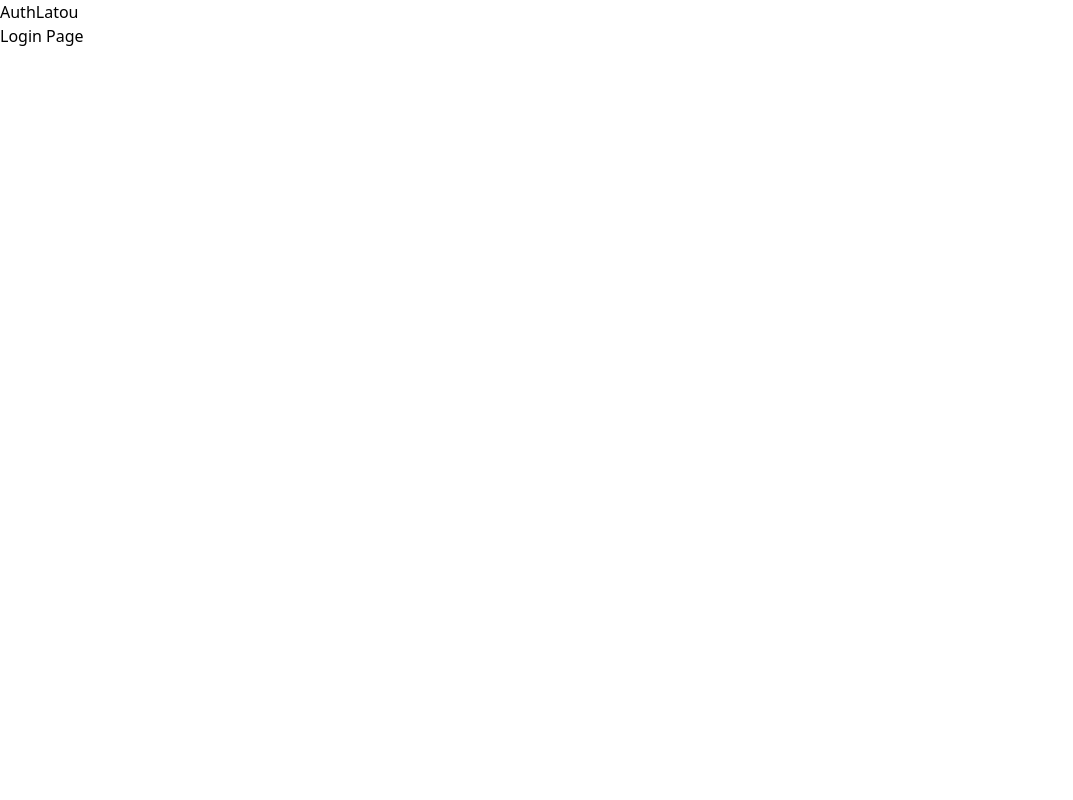
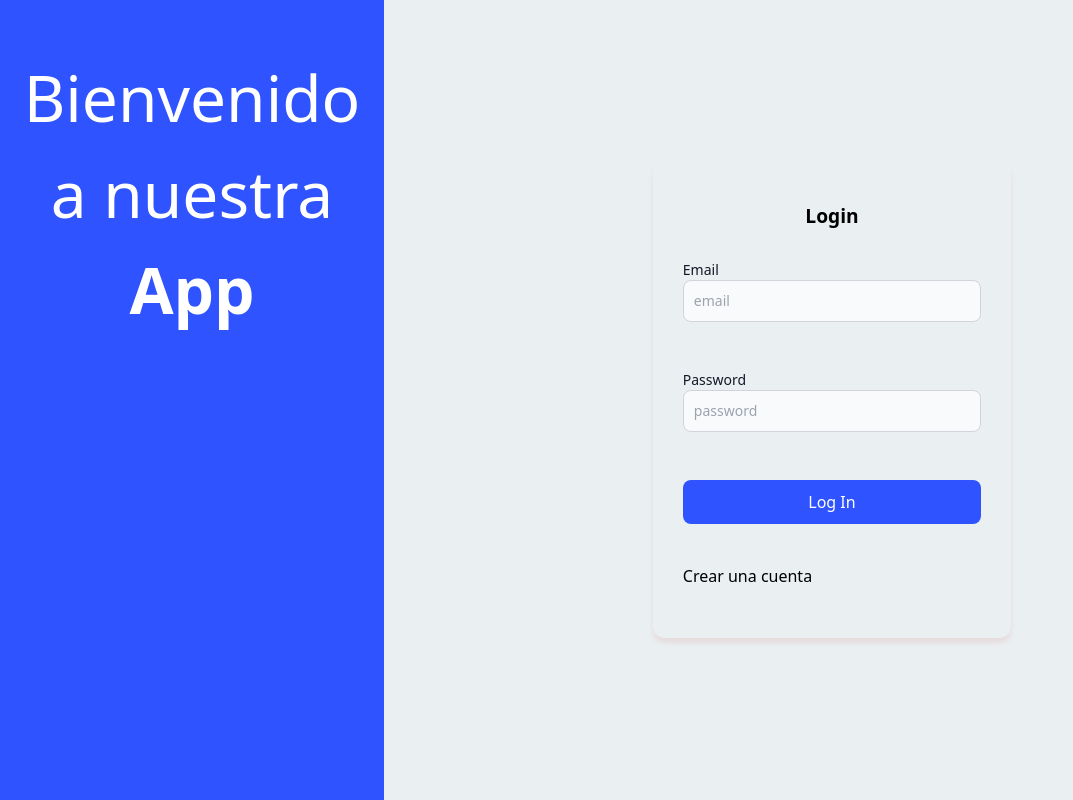
Before and after one commit to leghram/DT_frontend, a React (Vite) app: page /login in a window 1280 px wide. Shown: the whole page, without its empty margins (0-1073 px from the left). Built offline with nearby package versions, Linux system fonts and the light colour scheme.

Commit message:
login page created

```diff
--- a/src/layouts/AuthLayout.tsx
+++ b/src/layouts/AuthLayout.tsx
@@ -2,9 +2,15 @@ import { Outlet } from "react-router-dom";
 
 function AuthLayout() {
   return (
-    <div>
-      <h1>AuthLatou</h1>
-      <Outlet />
+    <div className="w-screen h-screen bg-clear flex">
+      <div className="w-[30%] bg-primary py-[50px]">
+        <h1 className="text-white text-[4rem] font-700 text-center">
+          Bienvenido a nuestra <span className="font-bold">App</span>
+        </h1>
+      </div>
+      <div className="grow flex items-center justify-center">
+        <Outlet />
+      </div>
     </div>
   );
 }
--- a/src/pages/Login/index.tsx
+++ b/src/pages/Login/index.tsx
@@ -1,8 +1,62 @@
+import { useNavigate } from "react-router-dom";
+
 function Login() {
+  const navigate = useNavigate();
+
+  const btnNavigateRegister = () => {
+    navigate("/register");
+  };
+
   return (
-    <div>
-      <h1>Login Page</h1>
-    </div>
+    <form className="w-[40%] p-[30px] shadow-[0px_5px_5px_0px_rgb(230_220_220)] rounded-xl">
+      <h1 className="text-center py-[10px] font-bold text-[1.2rem]">Login</h1>
+      <div className="py-[20px]">
+        <label
+          htmlFor="email"
+          className="block mb-2 text-sm font-medium text-gray-900 "
+        >
+          Email
+          <input
+            type="text"
+            id="email"
+            name="email"
+            className="bg-gray-50 border border-gray-300 text-gray-900 text-sm rounded-lg block w-full p-2.5"
+            placeholder="email"
+            required
+          />
+        </label>
+      </div>
+      <div className="py-[20px]">
+        <label
+          htmlFor="Password"
+          className="block mb-2 text-sm font-medium text-gray-900 "
+        >
+          Password
+          <input
+            type="password"
+            id="Password"
+            name="Password"
+            className="bg-gray-50 border border-gray-300 text-gray-900 text-sm rounded-lg block w-full p-2.5"
+            placeholder="password"
+            required
+          />
+        </label>
+      </div>
+      <div className="py-[20px]">
+        <button
+          type="button"
+          className="w-full bg-primary rounded-lg block p-2.5 text-white hover:bg-primary/70"
+        >
+          Log In
+        </button>
+      </div>
+
+      <div className="py-[20px]">
+        <button onClick={btnNavigateRegister} type="button">
+          Crear una cuenta
+        </button>
+      </div>
+    </form>
   );
 }
 
```
